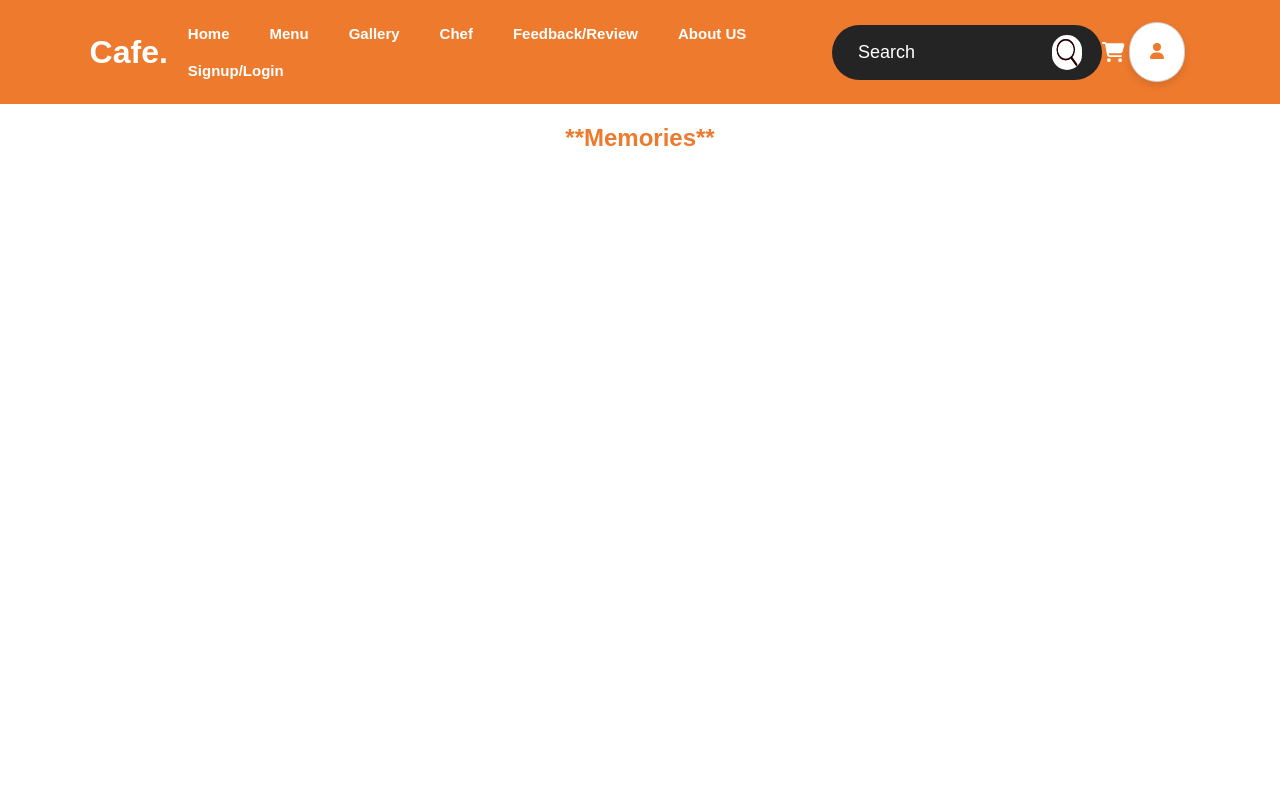
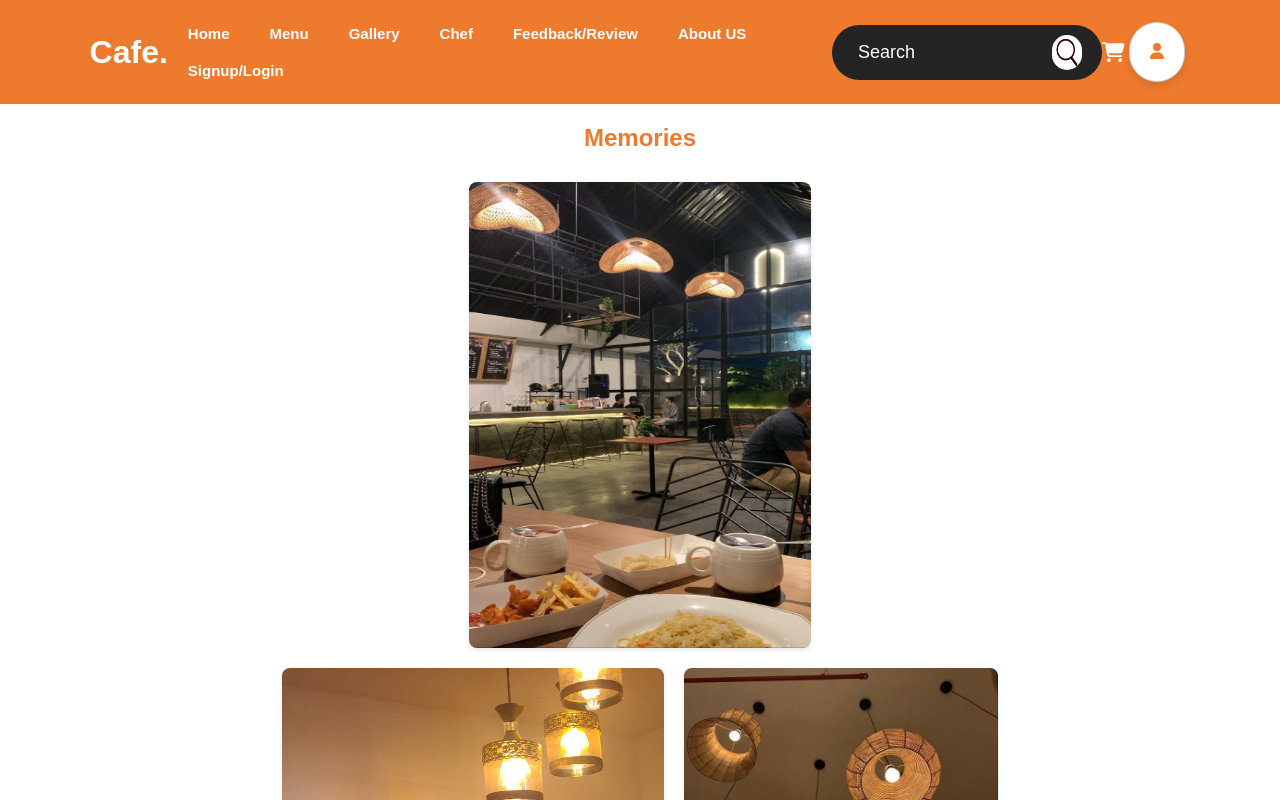
Before and after one commit to aniketsol456/Cafe_Management_Project, a React (Vite) app in the folder cafe_management_system/: page /gallery in a window 1280 px wide. Shown: the top 800 px of the page. Built offline with nearby package versions, Linux system fonts and the light colour scheme.

Commit message:
Rushiraj

```diff
--- a/cafe_management_system/src/component/Gallery.jsx
+++ b/cafe_management_system/src/component/Gallery.jsx
@@ -1,12 +1,39 @@
 import React from 'react';
-import './Gallery.css';
+import './Gallery.css'; // Import the CSS file
+import I1 from '../assets/images/17.jpg';
+import I2 from '../assets/images/18.jpg';
+import I3 from '../assets/images/19.jpg';
+import I4 from '../assets/images/20.jpg';
 
 const Gallery = () => {
+  const imagePaths = [I1, I2, I3, I4];
+
+  const getRandomWidth = (min, max) => {
+    return Math.floor(Math.random() * (max - min + 1)) + min;
+  };
+
+  const renderImage = (imagePath) => {
+    const width = getRandomWidth(200, 400);
+    const height = getRandomWidth(400, 500);
+
+    return (
+      <img
+        key={imagePath}
+        src={imagePath}
+        alt="Gallery Image"
+        style={{ width: `${width}px`, height: `${height}px`, margin: '10px' }}
+      />
+    );
+  };
+
   return (
     <div className='Gallery'>
-      <h1>**Memories**</h1>
+      <h1>Memories</h1>
+      <div className="image-container">
+        {imagePaths.map((path) => renderImage(path))}
+      </div>
     </div>
-  )
-}
+  );
+};
 
-export default Gallery
+export default Gallery;
```
